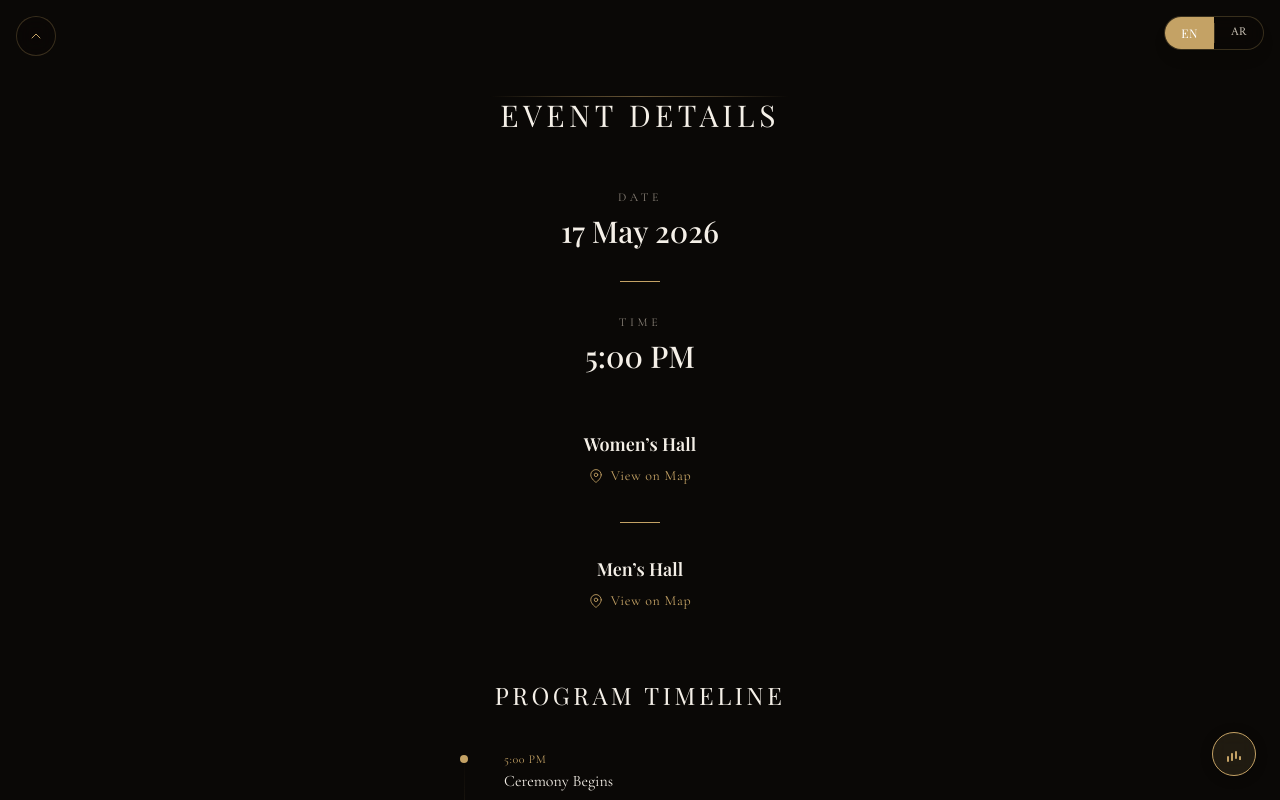
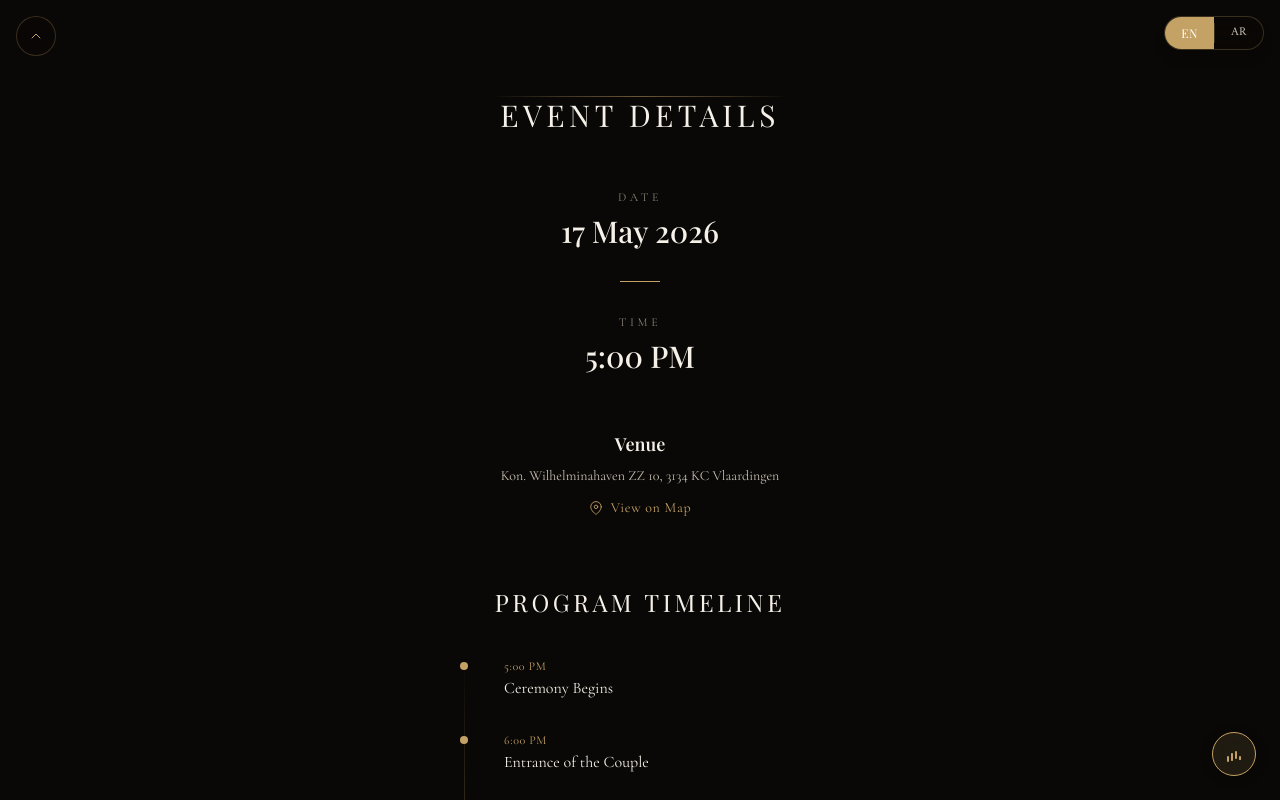
Before and after one commit to wasimaj4/royal-wedding, a Next.js app: page / in a window 1280 px wide. Both pictures are taken after a click on the button 640 px from the left and 781 px from the top of the page. Built offline with nearby package versions, Linux system fonts and the light colour scheme; a web font is replaced by a local one.

Commit message:
Replace separate halls with single venue: Kon. Wilhelminahaven ZZ 10, Vlaardingen

```diff
--- a/src/components/EventDetails.tsx
+++ b/src/components/EventDetails.tsx
@@ -16,8 +16,7 @@ const fadeInUp = {
 export default function EventDetails() {
   const { t, isRTL } = useLanguage();
 
-  const womensHallMap = "https://maps.google.com/?q=Women's+Wedding+Hall";
-  const mensHallMap = "https://maps.google.com/?q=Men's+Wedding+Hall";
+  const venueMap = "https://maps.google.com/?q=Kon.+Wilhelminahaven+ZZ+10,+3134+KC+Vlaardingen";
 
   return (
     <section className="px-6 py-16 sm:py-24">
@@ -74,42 +73,22 @@ export default function EventDetails() {
           </motion.div>
         </motion.div>
 
-        {/* Venues */}
+        {/* Venue */}
         <motion.div
           initial="hidden"
           whileInView="visible"
           viewport={{ once: true, margin: "-40px" }}
-          className="space-y-8 mb-16"
+          className="mb-16"
         >
-          {/* Women's Hall */}
           <motion.div custom={0.2} variants={fadeInUp} className="text-center">
             <h3 className={`text-lg mb-2 ${isRTL ? "font-arabic font-bold text-text-primary" : "font-serif font-semibold text-text-primary"}`}>
-              {t.womensHall}
+              {isRTL ? "مكان الحفل" : "Venue"}
             </h3>
+            <p className={`text-sm text-text-secondary mb-3 ${isRTL ? "font-arabic" : "font-body"}`}>
+              Kon. Wilhelminahaven ZZ 10, 3134 KC Vlaardingen
+            </p>
             <a
-              href={womensHallMap}
-              target="_blank"
-              rel="noopener noreferrer"
-              className={`inline-flex items-center gap-2 text-accent hover:text-accent-dark transition-colors duration-300 text-sm tracking-wider ${
-                isRTL ? "font-arabic" : "font-body"
-              }`}
-            >
-              <MapPinIcon />
-              {t.viewOnMap}
-            </a>
-          </motion.div>
-
-          <motion.div custom={0.3} variants={fadeInUp}>
-            <div className="accent-line" />
-          </motion.div>
-
-          {/* Men's Hall */}
-          <motion.div custom={0.4} variants={fadeInUp} className="text-center">
-            <h3 className={`text-lg mb-2 ${isRTL ? "font-arabic font-bold text-text-primary" : "font-serif font-semibold text-text-primary"}`}>
-              {t.mensHall}
-            </h3>
-            <a
-              href={mensHallMap}
+              href={venueMap}
               target="_blank"
               rel="noopener noreferrer"
               className={`inline-flex items-center gap-2 text-accent hover:text-accent-dark transition-colors duration-300 text-sm tracking-wider ${
```
